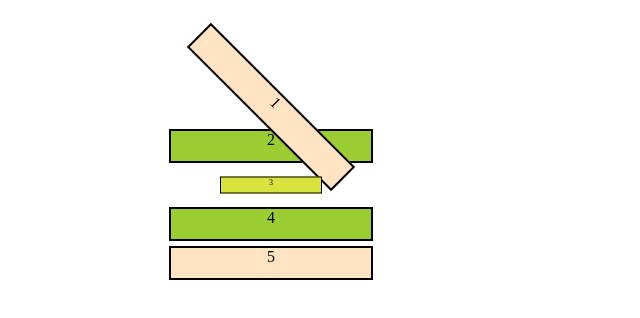
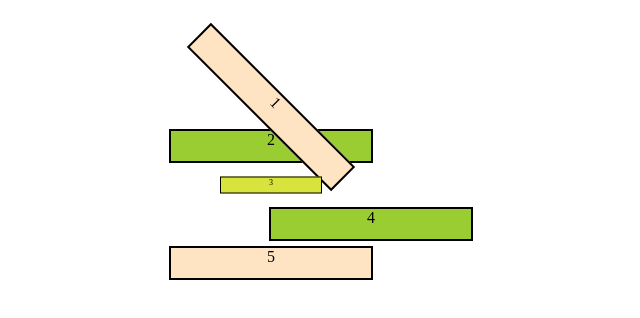
Before and after one commit to binayjy8/CSS-PR-2, a plain HTML site: page index3.html in a window 1280 px wide. Shown: the whole page, without its empty margins (369-1009 px from the left). Drawn offline with Linux system fonts and the light colour scheme.

Commit message:
push code

```diff
--- a/style3.css
+++ b/style3.css
@@ -26,3 +26,7 @@ div:nth-of-type(3n) {
 #three {
     transform: scale(0.5);
 }
+
+#four {
+    transform: translate(100px);
+}
```
